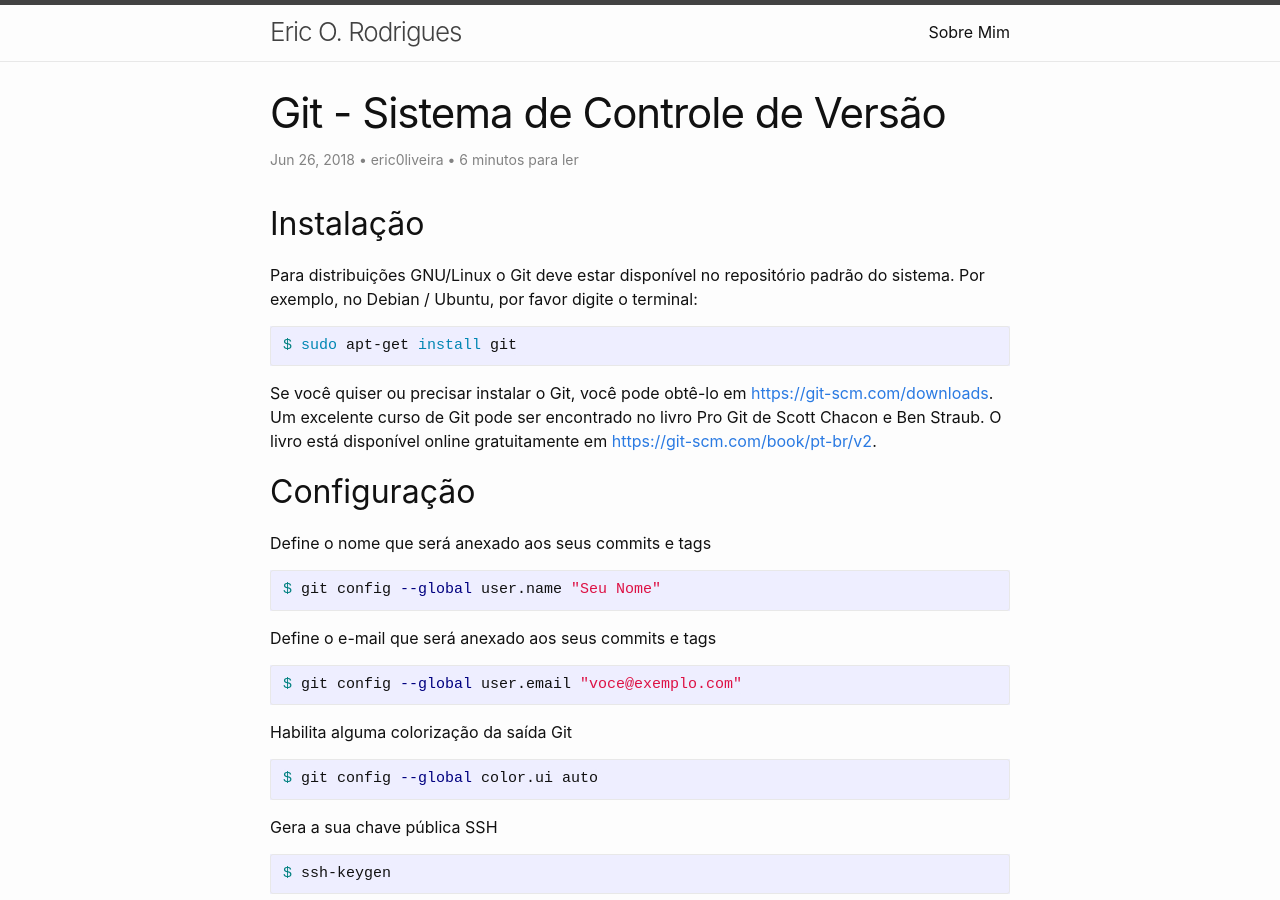
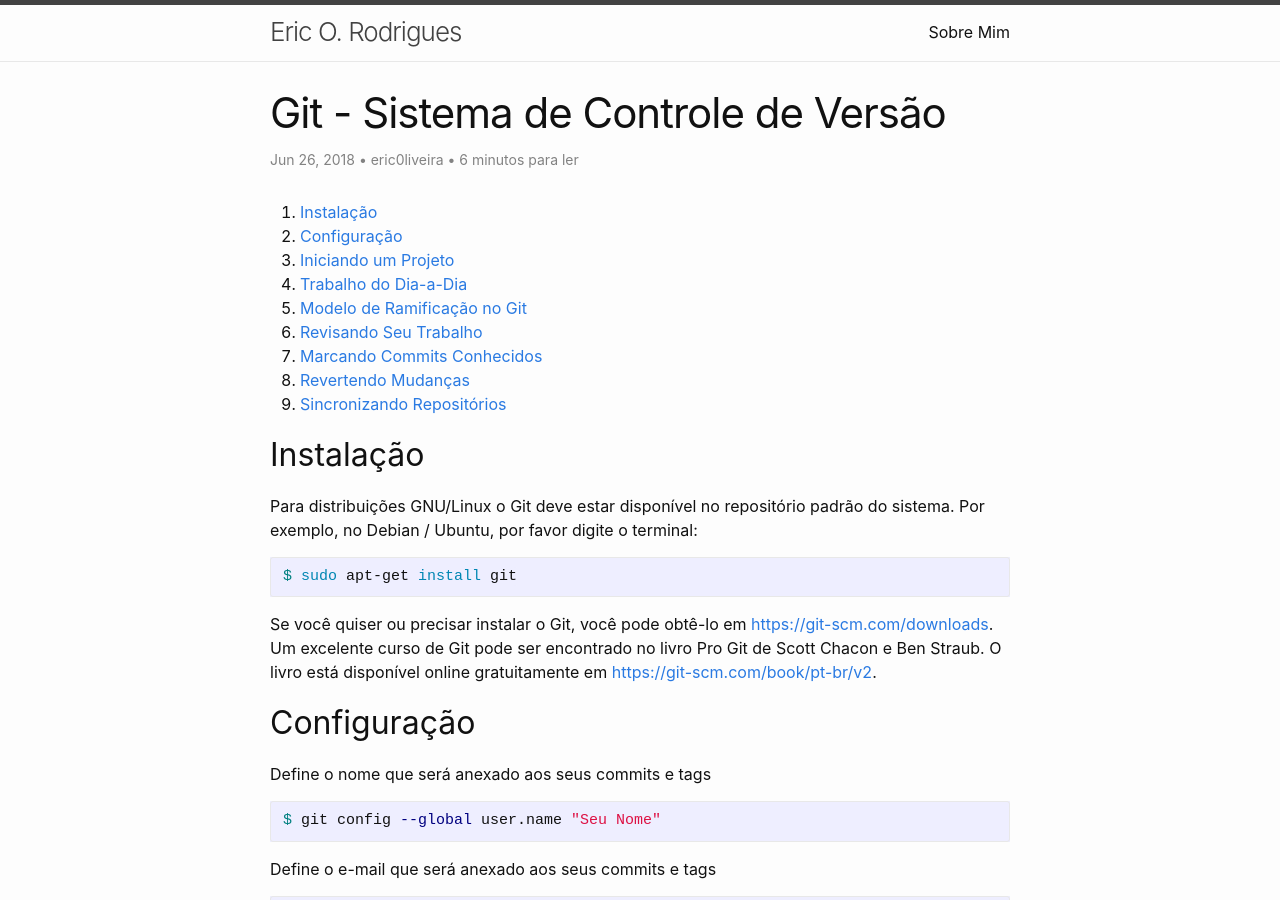
Before and after one commit to eric0liveira/eric0liveira.github.io, a Jekyll site: the page built from _posts/2018-06-26-git.markdown, in a window 1280 px wide and 900 px high. Built offline with Jekyll 4.4.1, drawn with Linux system fonts in a browser that asks for light colours; comment, search, counter and statistics services are not loaded; part of the change alters nothing that is shown.

Commit message:
indice em dev git

````diff
--- a/_posts/2018-06-26-git.markdown
+++ b/_posts/2018-06-26-git.markdown
@@ -7,7 +7,17 @@ author: eric0liveira
 comments: true
 ---
 
-## Instalação
+1. [Instalação][installation]
+1. [Configuração][configuration]
+1. [Iniciando um Projeto][starting]
+1. [Trabalho do Dia-a-Dia][day-to-day]
+1. [Modelo de Ramificação no Git][branching]
+1. [Revisando Seu Trabalho][review]
+1. [Marcando Commits Conhecidos][tagging]
+1. [Revertendo Mudanças][reverting]
+1. [Sincronizando Repositórios][synchronizing]
+
+## Instalação {#installation}
 
 Para distribuições GNU/Linux o Git deve estar disponível no repositório padrão do sistema. Por exemplo, no Debian / Ubuntu, por favor digite o terminal:
 
@@ -18,7 +28,7 @@ $ sudo apt-get install git
 Se você quiser ou precisar instalar o Git, você pode obtê-lo em <https://git-scm.com/downloads>.
 Um excelente curso de Git pode ser encontrado no livro Pro Git de Scott Chacon e Ben Straub. O livro está disponível online gratuitamente em <https://git-scm.com/book/pt-br/v2>.
 
-## Configuração
+## Configuração {#configuration}
 
 Define o nome que será anexado aos seus commits e tags
 
@@ -44,7 +54,7 @@ Gera a sua chave pública SSH
 $ ssh-keygen
 ```
 
-## Iniciando um Projeto
+## Iniciando um Projeto {#starting}
 
 Criando um novo repositório local. Se **[nome projeto]** for fornecido, o Git criará um novo diretório chamado **[nome projeto]** e inicializará um repositório dentro dele. Se **[nome projeto]** não for fornecido, um novo repositório será inicializado no diretório atual.
 
@@ -58,7 +68,7 @@ Realiza o download de um projeto com histórico inteiro do repositório remoto.
 $ git clone [url projeto]
 ```
 
-### Ignorando Arquivos
+### Ignorando Arquivos {#ignoring}
 
 Graças a este arquivo o Git irá ignorar todos os arquivos no diretório **logs** (excluindo o arquivo **.gitkeep**), diretório **tmp** inteiro e todos os arquivos __*.swp__. A ignoramento do arquivo descrito funcionará para o diretório (e para os diretórios filhos) onde o arquivo **.gitignore** é colocado.
 
@@ -70,7 +80,7 @@ $ cat .gitignore
 *.swp
 ```
 
-## Trabalho do Dia-a-Dia
+## Trabalho do Dia-a-Dia {#day-to-day}
 
 Visualiza o status do seu trabalho. Novos arquivos, arquivos modificados. Branch atual.
 
@@ -138,7 +148,7 @@ Limpa o stash sem aplicá-lo no diretório de trabalho (working directory)
 $ git stash drop
 ```
 
-## Modelo de Ramificação no Git
+## Modelo de Ramificação no Git {#branching}
 
 Lista todos as ramificações (branches) no repositório local. Com `-a` mostra todos os branches.
 
@@ -170,7 +180,7 @@ Remove o branch selecionado, se esse já se encontra mesclado em qualquer outro.
 $ git branch -d [nome]
 ```
 
-## Revisando Seu Trabalho
+## Revisando Seu Trabalho {#review}
 
 Lista o histórico de commit do branch atual. `-n quantidade` lista os últimos n commits
 
@@ -190,7 +200,7 @@ Lista de operações (como checkout, commits, etc.) feitas no repositório local
 $ git reflog
 ```
 
-## Marcando Commits Conhecidos
+## Marcando Commits Conhecidos {#tagging}
 
 Lista todas as tags
 
@@ -216,7 +226,7 @@ Remove uma tag de um repositório local
 $ git tag -d [nome]
 ```
 
-## Revertendo Mudanças
+## Revertendo Mudanças {#reverting}
 
 Alterna o branch atual para a **referência de destino** e deixa uma diferença como alterações não confirmadas. Quando é usado `--hard`, todas as alterações são descartadas.
 
@@ -230,7 +240,7 @@ Cria um novo commit, revertendo as mudanças do commit especificado. Gera uma **
 $ git revert [commit sha]
 ```
 
-## Sincronizando Repositórios
+## Sincronizando Repositórios {#synchronizing}
 
 Busca alterações no repositório remoto, mas não atualiza os branches de rastreamento.
 
@@ -261,3 +271,13 @@ Envia o branch atual para o repositório remoto.
 ```bash
 $ git push -u [remoto] [branch]
 ```
+
+[installation]:#installation
+[configuration]:#configuration
+[starting]:#starting
+[day-to-day]:#day-to-day
+[branching]:#branching
+[review]:#review
+[tagging]:#tagging
+[reverting]:#reverting
+[synchronizing]:#synchronizing
````
